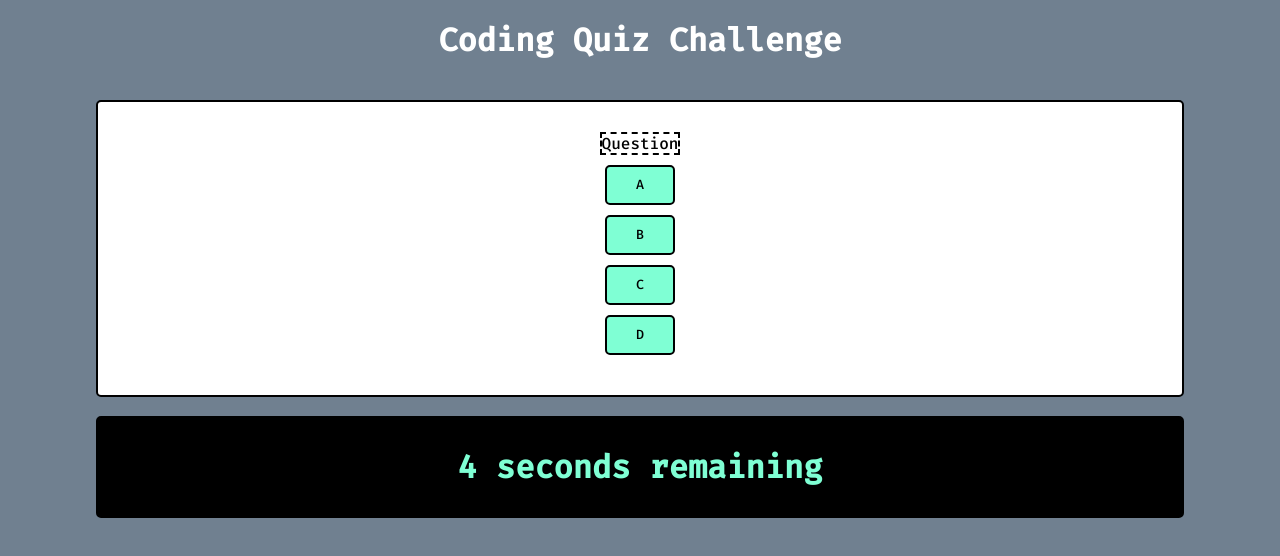
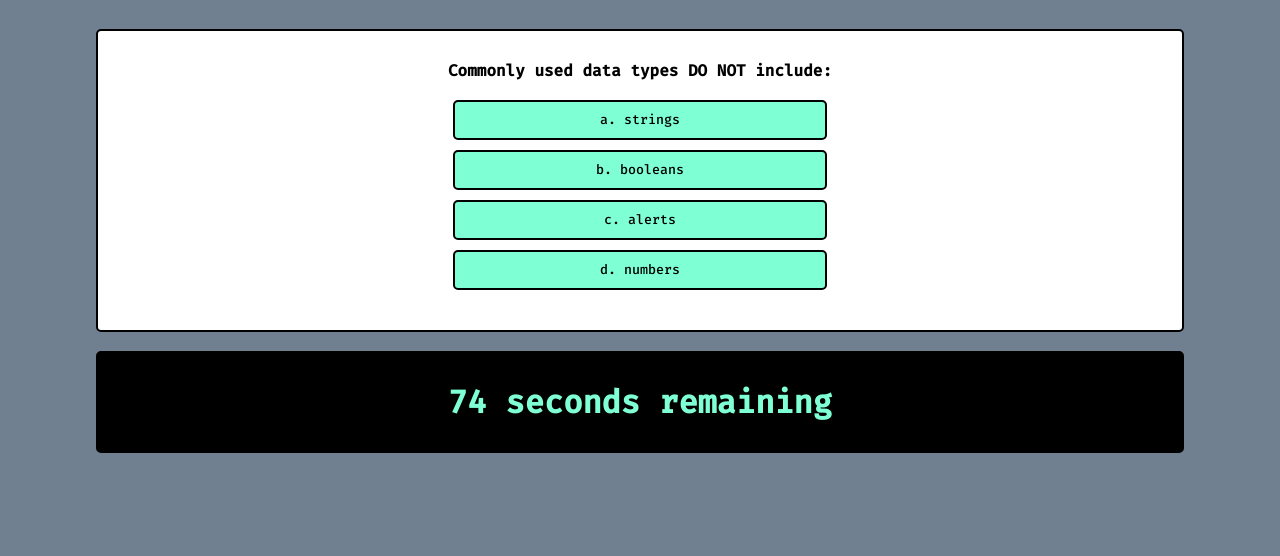
Before and after one commit to FWinkler3/Code-Quiz, a plain HTML site: page index.html in a window 1280 px wide. Both pictures are taken after a click on the button "START". Drawn offline with Linux system fonts and the light colour scheme.

Commit message:
Questions render, Final Score displayed

```diff
--- a/assets/questions.js
+++ b/assets/questions.js
@@ -1,28 +1,23 @@
 //list of questions
 var questionBank = [
   {
-    question: "Commonly used data types DO NOT include:"
-    choices: ["a. strings", "b. booleans", "c. alerts", "d. numbers"]
+    title: "Commonly used data types DO NOT include:",
+    choices: ["a. strings", "b. booleans", "c. alerts", "d. numbers"],
     answer: "c. alerts"
   },
   {
-      question: "The condition in an if/else statement is enclosed with a _____."
-      choices:
-      answer:
+    title: "Arrays in JavaScript can be used to store: ",
+    choices: ["a. numbers", "b. letters", "c. booleans", "d. All of the Above"],
+    answer: "d. All of the Above"
   },
   {
-      question: "Arrays in JavaScript can be used to store: "
-      choices: [ "a. numbers", "b. letters", "c. booleans", "d. All of the Above"]
-      answer:
-    },
-    {
-      question: "A very useful tool in debugging during development is:"
-      choices: ["a. Raid spray", "b. A screwdriver", "c. console.log", "d. Smashing the Keyboard"]
+    title: "A very useful tool in debugging during development is:",
+    choices: ["a. Raid spray", "b. A screwdriver", "c. console.log", "d. Smashing the Keyboard"],
     answer: "c. console.log"
   },
   {
-      question: "The first index of an array is ___."
-      choices: ["a. The Premier", "b. 0", "c. 1", "d. None of the Above"]
+    title: "The first index of an array is ___.",
+    choices: ["a. The Premier", "b. 0", "c. 1", "d. None of the Above"],
     answer: "b. 0"
   }
 ]
--- a/assets/script.js
+++ b/assets/script.js
@@ -1,11 +1,3 @@
-//need to define the following functions:
-  //startGame -  hide start button, starts timer, render first Question chosen from array (random or always in same order fine)
-  //nextQuestion - will render next question, brought on by clicking an answer button, must check if answer is correct, if incorrect, subtract time
-  //renderResults - will show number of correct answers, must input initials to log score, shows view high scores button
-  //viewHighScores - will show container of high scores from local storage
-  //timer function
-  //
-
 //variables to define
   //start button
 var startButton = document.getElementById("start-button");
@@ -21,24 +13,52 @@ var questionContainer = document.getElementById("question-container");
 var choices = document.getElementById("answer-buttons");
   // results for user after taking quiz
 var results = document.getElementById("results");
+  //list of high scores
+var highScores = document.getElementById("highScores");
+  //starting time
+var timeLeft = 75; //15 seconds per question, 5 questions (CHANGE BACK TO 75!!!)
+  //used to change question being rendered
+var question = document.getElementById("question");
+  // Answer Button variables
+var answerButtonA = document.getElementById("answerButtonA");
+var answerButtonB = document.getElementById("answerButtonB");
+var answerButtonC = document.getElementById("answerButtonC");
+var answerButtonD = document.getElementById("answerButtonD");
+//displays originally as coding quiz challenge and then will return correct or incorrect results from previous question
+var headline = document.getElementById("headline");
 
-//Clicking the Start Button will kick off the entire quiz
-startButton.addEventListener ("click", startQuiz);
+// creating manual for loop
+var currentIndex = 0
+var timeInterval;
 
-//startQuiz function will need to be defined
-function startQuiz () {
-  startButton.classList.add("hide");
-  //console.log("Started");
-  questionBeingAsked.classList.remove("hide");
-  timerEl.classList.remove("hide");
-  countdown();
-}
+  // variable bank of questions
+  var questionBank = [
+    {
+      title: "Commonly used data types DO NOT include:",
+      choices: ["a. strings", "b. booleans", "c. alerts", "d. numbers"],
+      answer: "c. alerts"
+    },
+    {
+      title: "Arrays in JavaScript can be used to store: ",
+      choices: ["a. numbers", "b. letters", "c. booleans", "d. All of the Above"],
+      answer: "d. All of the Above"
+    },
+    {
+      title: "A very useful tool in debugging during development is:",
+      choices: ["a. Raid spray", "b. A screwdriver", "c. console.log", "d. Smashing the Keyboard"],
+      answer: "c. console.log"
+    },
+    {
+      title: "The first index of an array is ___.",
+      choices: ["a. The Premier", "b. 0", "c. 1", "d. None of the Above"],
+      answer: "b. 0"
+    }
+  ]
 
-//this is the countdown function which will also need to be called when startQuiz is called
+//timer function (to be called when startQuiz is called)
 function countdown() {
-  var timeLeft = 5; //15 seconds per question, 5 questions (CHANGE BACK TO 75!!!)
 
-  var timeInterval = setInterval(function () {
+  timeInterval = setInterval(function () {
     if (timeLeft > 1) {
       timerEl.textContent = timeLeft + ' seconds remaining';
       timeLeft--;
@@ -53,30 +73,96 @@ function countdown() {
   }, 1000);
 }
 
+//Clicking the Start Button will initiate the quiz
+startButton.addEventListener ("click", startQuiz);
+
+//startQuiz function - hide start button, starts timer, render first Question chosen from array
+function startQuiz () {
+  startButton.classList.add("hide");
+  //console.log("Started");
+  questionBeingAsked.classList.remove("hide");
+  timerEl.classList.remove("hide");
+  headline.textContent="";
+  countdown();
+  renderQuestion(currentIndex);
+}
+
+//RENDER QUESTION FRAMEWORK
+  // question on HTML becomes question in Array chosen by title
+  // answer buttons on HTML become choices in Array.
+function renderQuestion (i) {
+
+  question.textContent = questionBank[i].title;
+  answerButtonA.textContent = questionBank[i].choices[0];
+  answerButtonB.textContent = questionBank[i].choices[1];
+  answerButtonC.textContent = questionBank[i].choices[2];
+  answerButtonD.textContent = questionBank[i].choices[3];
+};
+
+//now we need a function to check answer
+function checkAnswer (usersInput) {
+  console.log(usersInput)
+  if (questionBank[currentIndex].answer === usersInput) {
+    console.log('correct')
+  headline.textContent="CORRECT!";
+  timeLeft+=10;
+  }else{
+    console.log('wrong')
+    headline.textContent="INCORRECT!";
+    timeLeft-=15;
+  }
+// if currentIndex is = to questions.length then endQuiz
+currentIndex++
+if (currentIndex === questionBank.length) {
+  clearInterval(timeInterval);
+  displayFinalScore();
+}else{
+  // After we decided whether usersInput was correct or not correct, increase the current index variable by 1 and render questions with new current index
+    renderQuestion(currentIndex);
+
+  }
+
+}
+
+answerButtonA.addEventListener("click", function () {
+  checkAnswer(answerButtonA.textContent)
+});
+answerButtonB.addEventListener("click", function () {
+  checkAnswer(answerButtonB.textContent)
+});
+answerButtonC.addEventListener("click", function () {
+  checkAnswer(answerButtonC.textContent)
+});
+answerButtonD.addEventListener("click", function () {
+  checkAnswer(answerButtonD.textContent)
+});
+
+
+//nextQuestion - will render next question, brought on by clicking an answer button, must check if answer is correct, if incorrect, subtract time
+
+//renderResults - will show time left, must input initials to log score, shows view high scores button
+//viewHighScores - will show container of high scores from local storage
+
 //this is the function that will display the results
-//why is there a split second pause in between questions appearing and timer starting. is this an issue?
+
+
 //FUNCTION IS NOT FINISHED.
 function displayFinalScore () {
   timerEl.textContent = "Times up!";
   questionContainer.classList.add("hide");
   highScoreButton.classList.remove("hide");
   results.classList.remove("hide");
-  var count = 5;
-  results.textContent = ""
+  results.textContent = "";
 
-  if (count === 5) {
-    results.textContent = "Congratulations! \ You got all 5 correct! \ You're a coding master!"
-  }
-  else {
-    results.textContent = "You got"
+  //if (timeLeft === 0) {
+    results.textContent = " Your Score: " + timeLeft
   }
 
-}
+//}
 
 
 //need to add event listener so when any answer button is clicked, moves on to next question
 //choices.addEventListener("click", nextQuestion()); ***REMOVE COMMENT NOTATION WHEN nextQuestion is defined!!!
 
-//now need to define function of next question... method random question.
 
 //function nextQuestion() {}
--- a/assets/styles.css
+++ b/assets/styles.css
@@ -7,10 +7,11 @@ body {
     background-color: slategray;
 }
 
-h1 {
+#headline {
     color: white;
     text-align: center;
     font-size: xx-large;
+    padding-top: 10px;
 }
 
 .container {
@@ -27,7 +28,8 @@ h1 {
 }
 
 #question {
-    border: 2px dashed black;
+    font-weight: 900;
+    padding-bottom: 10px;
 }
 
 .button-grid {
--- a/index.html
+++ b/index.html
@@ -11,16 +11,16 @@
     <title>Code Quiz!</title>
 </head>
 <body>
-    <header><button class="button hide" id="highScoresButton">View High Scores</button><h1>Coding Quiz Challenge</h1></header>
+    <header><button class="button hide" id="highScoresButton">View High Scores</button><div id="headline">Coding Quiz Challenge</div></header>
     <br>
     <div class="container" id="question-container">
         <div id="QandAText" class="hide">
             <div id="question">Question</div>
             <div id="answer-buttons" class="button-grid">
-                <button class="button" id="buttonA">A</button>
-                <button class="button" id="buttonB">B</button>
-                <button class="button" id="buttonC">C</button>
-                <button class="button" id="buttonD">D</button>
+                <button class="button" id="answerButtonA">A</button>
+                <button class="button" id="answerButtonB">B</button>
+                <button class="button" id="answerButtonC">C</button>
+                <button class="button" id="answerButtonD">D</button>
 
             </div>
         </div>
@@ -35,13 +35,18 @@
 
     <br>
 
-    <div class="container hide" id="results"></div>
+    <div class="container hide" id="results">
+
+    </div>
 
     <br>
 
-    <div class="container hide" id="highScores"></div>
+    <div class="container hide" id="highScores">
+        <input type="text" name="initials" placeholder="TYPE INITIALS HERE!"/>
+    </div>
 
     <script src="./assets/script.js"></script>
+    <script src="./assets/questions.js"></script>
 </body>
 
 </html>
```
Also changed, not shown: 1 other file. Lines whose indentation alone changed are shown as unchanged.
